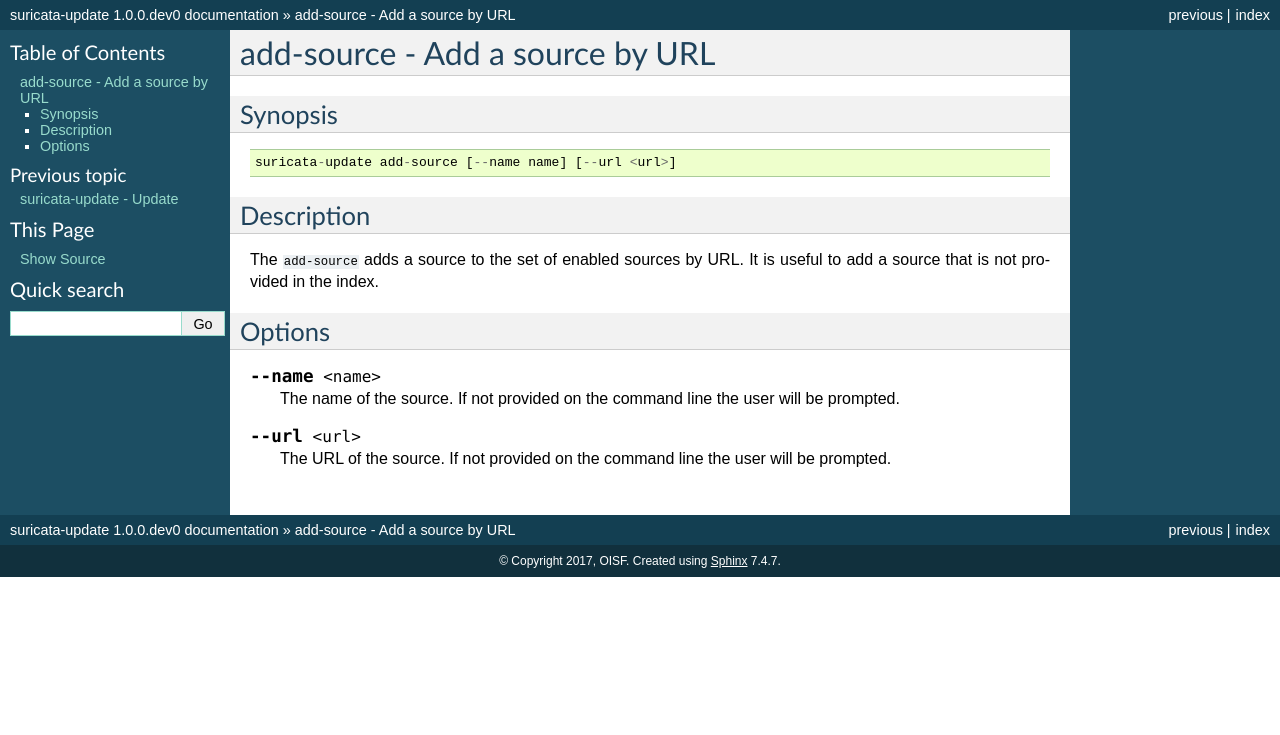
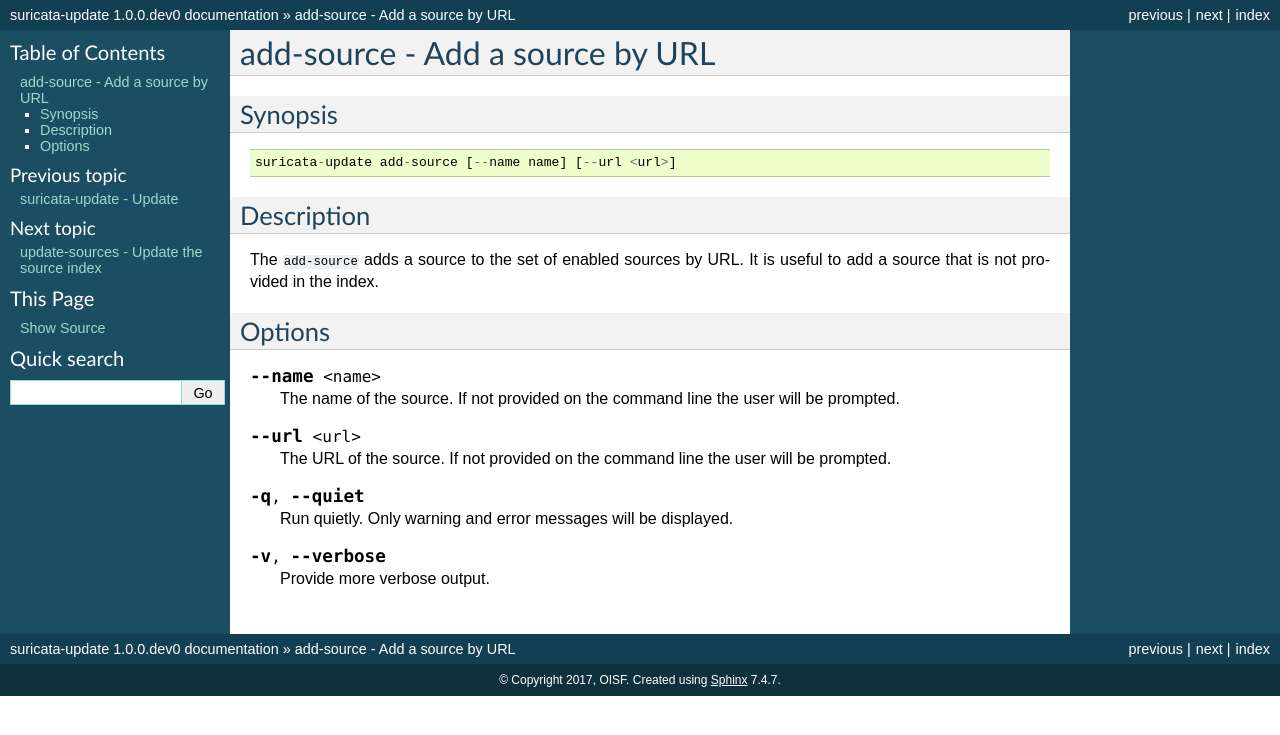
Before and after one commit to OISF/suricata-update, a Sphinx documentation site: the page built from doc/add-source.rst, in a window 1280 px wide. Shown: the top 735 px of the page. Built offline with Sphinx 7.4.7, drawn with Linux system fonts in a browser that asks for light colours.

Commit message:
doc: add doc for update-sources
Also introduce a common-options file for options that are
common to all commands.

```diff
--- a/doc/add-source.rst
+++ b/doc/add-source.rst
@@ -27,3 +27,5 @@
 
    The URL of the source. If not provided on the command line the user
    will be prompted.
+
+.. include:: ./common-options.rst
--- /dev/null
+++ b/doc/common-options.rst
@@ -0,0 +1,7 @@
+.. option:: -q, --quiet
+
+   Run quietly. Only warning and error messages will be displayed.
+
+.. option:: -v, --verbose
+
+   Provide more verbose output.
--- a/doc/index.rst
+++ b/doc/index.rst
@@ -8,3 +8,4 @@
    quickstart
    update
    add-source
+   update-sources
```
Also changed, not shown: doc/update-sources.rst (added, +40 -0 lines), doc/update.rst (+2 -8 lines).
